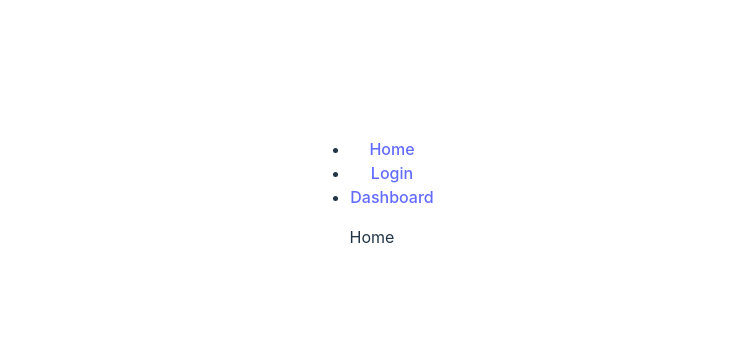
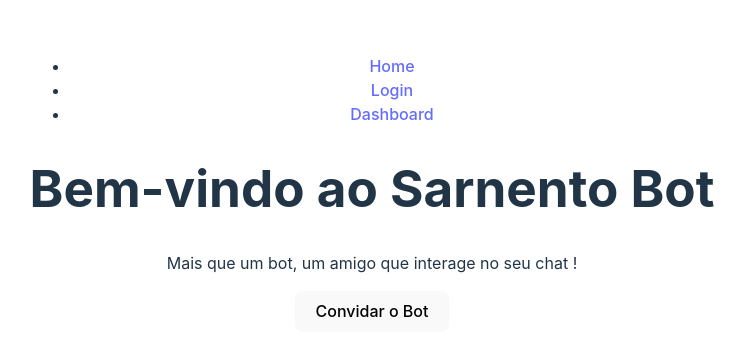
Before and after one commit to mrxcao/sarnento_front, a Vue app: page / in a window 1280 px wide. Shown: the part 215-570 px from the top of the page, without its empty margins (268-1013 px from the left). Built offline with nearby package versions, Linux system fonts and the light colour scheme; no server answers.

Commit message:
home invite bot

```diff
--- a/src/views/HomeView.vue
+++ b/src/views/HomeView.vue
@@ -1,7 +1,9 @@
 <template>
-    <div class="home">
-      Home
-    </div>
+  <div class="home">
+    <h1>Bem-vindo ao Sarnento Bot</h1>
+    <p>Mais que um bot, um amigo que interage no seu chat !</p>
+    <button @click="inviteBot">Convidar o Bot</button>
+  </div>
   </template>
 
   <script>
@@ -11,6 +13,13 @@
     name: 'HomeView',
     components: {
 
-    }
+    },
+    methods: {
+      inviteBot() {
+        console.log('invitado')
+        const inviteUrl = 'https://discord.com/oauth2/authorize?client_id=722913076344782858&scope=bot&permissions=549755289087';
+        window.open(inviteUrl, '_blank');
+      },
+    },
   }
   </script>
```
